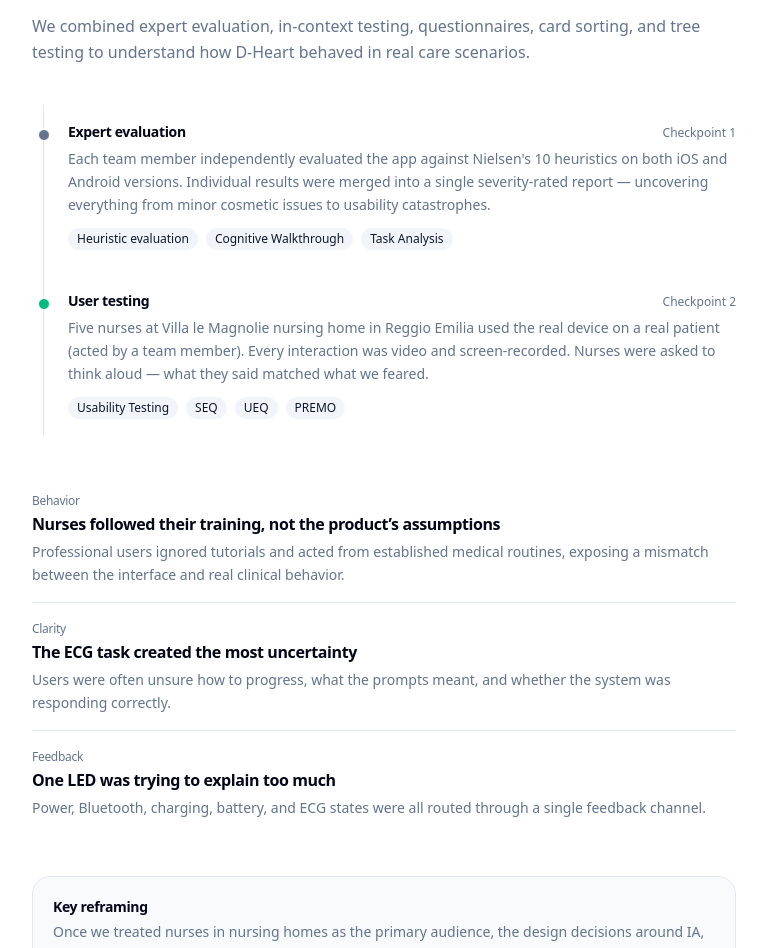
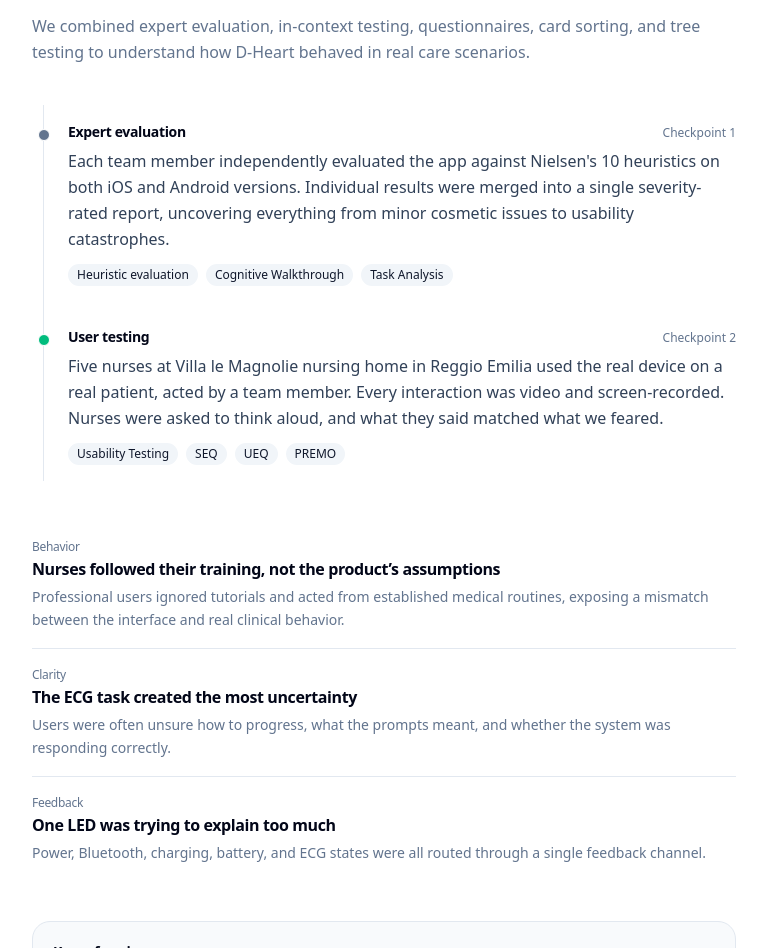
Before and after one commit to shkyb/shkyb.github.io, a React (Vite) app: page /projects/d-heart in a window 1280 px wide. Shown: the part 4082-5030 px from the top of the page, without its empty margins (256-1023 px from the left). Built offline with nearby package versions, Linux system fonts and the light colour scheme.

Commit message:
added prose to timeline

```diff
--- a/src/case-studies/d-heart/index.jsx
+++ b/src/case-studies/d-heart/index.jsx
@@ -420,8 +420,17 @@ export const dHeartCase = {
               {
                 title: "Expert evaluation",
                 meta: "Heuristic evaluation · cognitive walkthrough · task analysis",
-                body:
-                  "Each team member independently evaluated the app against Nielsen's 10 heuristics on both iOS and Android versions. Individual results were merged into a single severity-rated report — uncovering everything from minor cosmetic issues to usability catastrophes.",
+                body: (
+                  <Prose>
+                    <p>
+                      Each team member independently evaluated the app against
+                      Nielsen&apos;s 10 heuristics on both iOS and Android
+                      versions. Individual results were merged into a single
+                      severity-rated report, uncovering everything from minor
+                      cosmetic issues to usability catastrophes.
+                    </p>
+                  </Prose>
+                ),
                 tags: ["Heuristic evaluation", "Cognitive Walkthrough", "Task Analysis"],
                 tone: "info",
                 range: "Checkpoint 1"
@@ -429,8 +438,17 @@ export const dHeartCase = {
               {
                 title: "User testing",
                 meta: "5 nurses in a nursing home + 3 standard users",
-                body:
-                  "Five nurses at Villa le Magnolie nursing home in Reggio Emilia used the real device on a real patient (acted by a team member). Every interaction was video and screen-recorded. Nurses were asked to think aloud — what they said matched what we feared.",
+                body: (
+                  <Prose>
+                    <p>
+                      Five nurses at Villa le Magnolie nursing home in Reggio
+                      Emilia used the real device on a real patient, acted by a
+                      team member. Every interaction was video and
+                      screen-recorded. Nurses were asked to think aloud, and
+                      what they said matched what we feared.
+                    </p>
+                  </Prose>
+                ),
                 tone: "success",
                 tags: ["Usability Testing", "SEQ", "UEQ", "PREMO"],
                 range: "Checkpoint 2"
--- a/src/components/case/blocks/Timeline.jsx
+++ b/src/components/case/blocks/Timeline.jsx
@@ -43,6 +43,20 @@ export function Timeline({
     }
   }
 
+  const renderBody = (body, className) => {
+    if (!body) return null
+
+    if (typeof body === "string") {
+      return (
+        <Prose>
+          <p className={cn("m-0 text-sm text-muted-foreground", className)}>{body}</p>
+        </Prose>
+      )
+    }
+
+    return <div className={className}>{body}</div>
+  }
+
   if (variant === "cards") {
     return (
       <div className={cn("grid gap-4 sm:grid-cols-2 lg:grid-cols-3", className)}>
@@ -65,13 +79,7 @@ export function Timeline({
                   </Prose>
                 ) : null}
 
-                {it.body ? (
-                  <div className="mt-3">
-                    <Prose>
-                      <p className="m-0 text-sm text-muted-foreground">{it.body}</p>
-                    </Prose>
-                  </div>
-                ) : null}
+                {it.body ? <div className="mt-3">{renderBody(it.body)}</div> : null}
 
                 {it.bullets?.length ? (
                   <ul className="mt-3 list-disc space-y-1 pl-5 text-sm text-muted-foreground">
@@ -141,11 +149,7 @@ export function Timeline({
                 ) : null}
               </div>
 
-              {it.body ? (
-                <Prose>
-                  <p className="m-0 text-sm text-muted-foreground">{it.body}</p>
-                </Prose>
-              ) : null}
+              {it.body ? renderBody(it.body) : null}
 
               {it.bullets?.length ? (
                 <ul className="mt-2 list-disc space-y-1 pl-5 text-sm text-muted-foreground">
```
